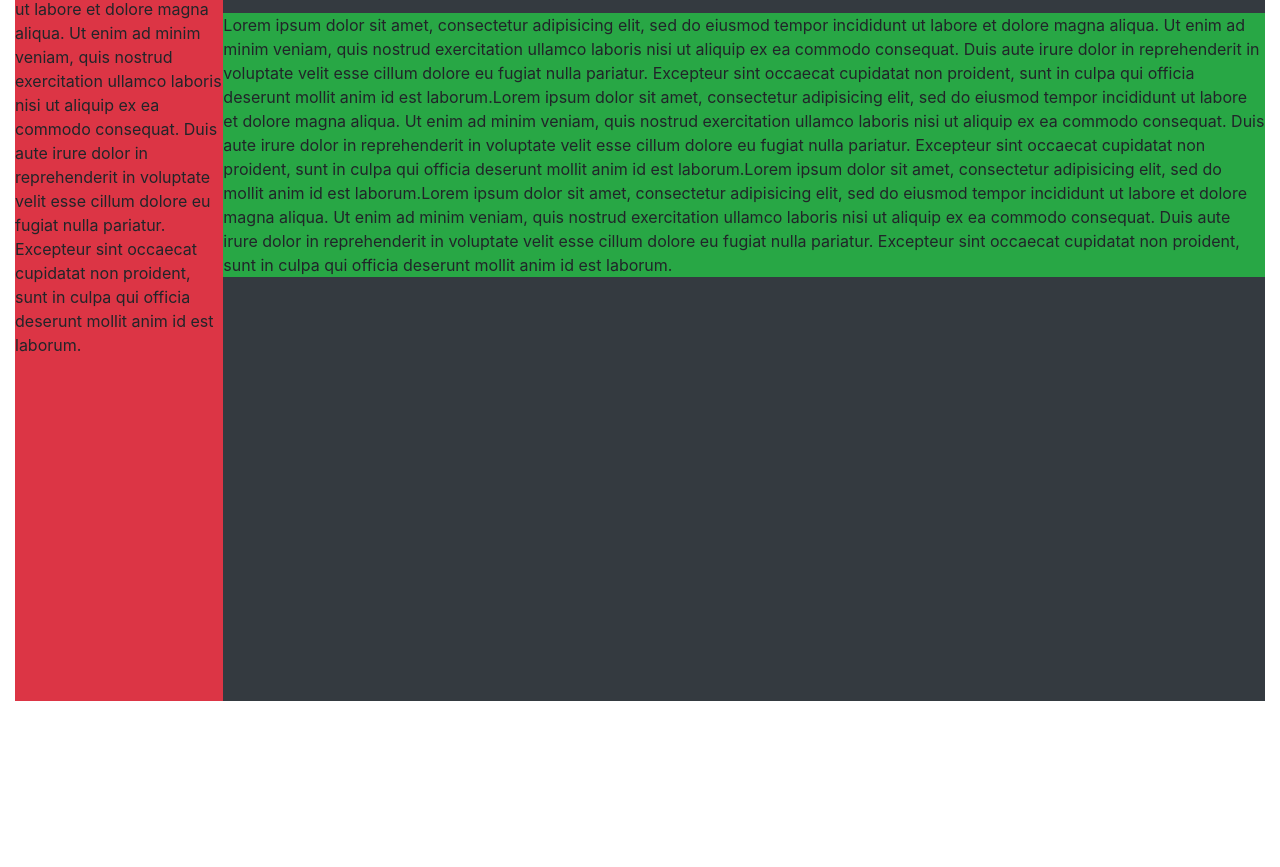
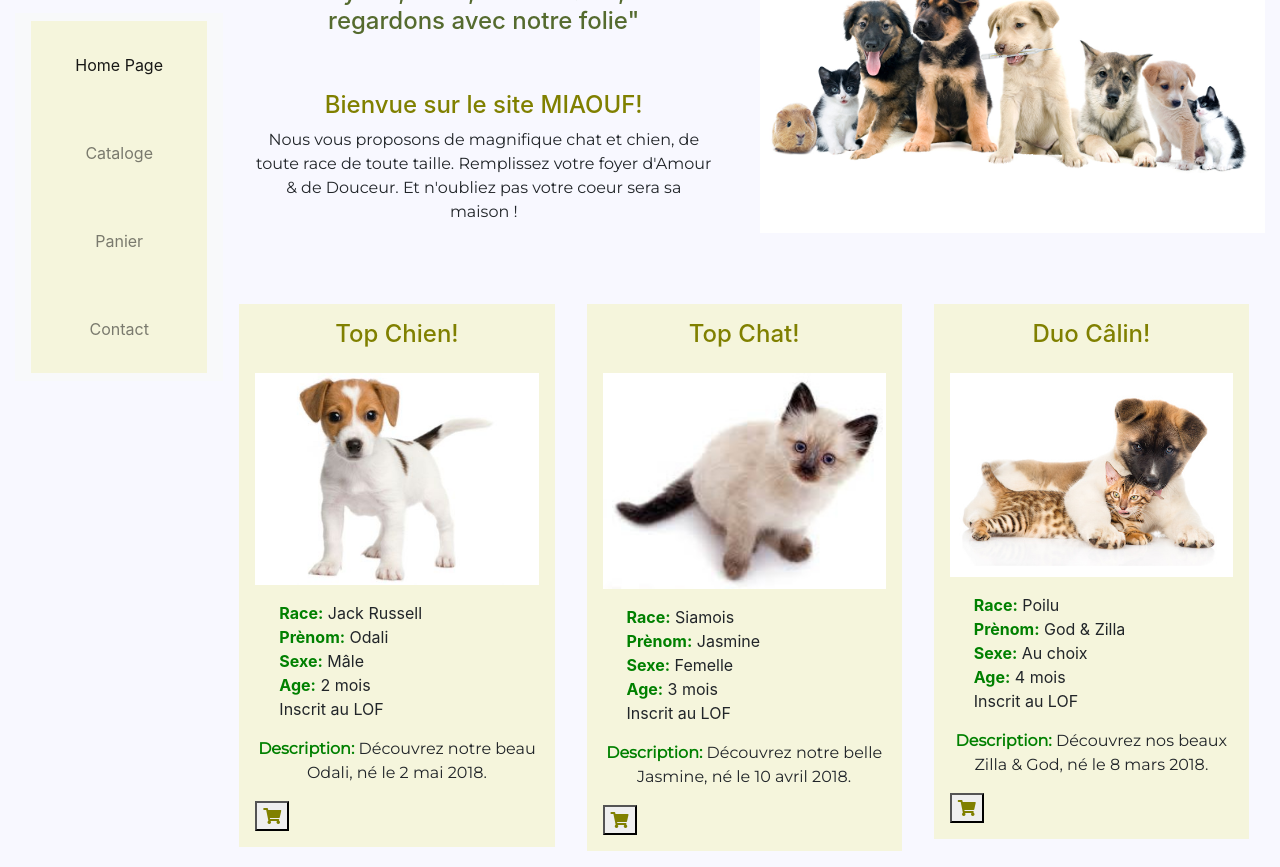
Before and after one commit to Alexia1306/projetBoutique, a website: page index.html in a window 1280 px wide. Shown: the part 99-966 px from the top of the page. Before the commit the page ends 800 px from the top, so only its background shows below. Drawn offline with nearby package versions, Linux system fonts and the light colour scheme.

Commit message:
home page html terminé et css general terminé

```diff
--- a/index.html
+++ b/index.html
@@ -3,6 +3,8 @@
 
 <head>
     <meta charset="utf-8">
+    <link rel="stylesheet" href="https://use.fontawesome.com/releases/v5.1.0/css/all.css" integrity="sha384-lKuwvrZot6UHsBSfcMvOkWwlCMgc0TaWr+30HWe3a4ltaBwTZhyTEggF5tJv8tbt" crossorigin="anonymous">
+    <link href="https://fonts.googleapis.com/css?family=Montserrat" rel="stylesheet">
     <link rel="stylesheet" href="node_modules/bootstrap/dist/css/bootstrap.min.css">
     <link rel="stylesheet" href="style.css">
     <title></title>
@@ -13,13 +15,95 @@
     <div class="container-fluid">
 
         <div class="row no-gutters h-100">
-        <div class="col-12 col-xl-2 bg-danger">
-            <p>Lorem ipsum dolor sit amet, consectetur adipisicing elit, sed do eiusmod tempor incididunt ut labore et dolore magna aliqua. Ut enim ad minim veniam, quis nostrud exercitation ullamco laboris nisi ut aliquip ex ea commodo consequat. Duis aute irure dolor in reprehenderit in voluptate velit esse cillum dolore eu fugiat nulla pariatur. Excepteur sint occaecat cupidatat non proident, sunt in culpa qui officia deserunt mollit anim id est laborum.</p>
+            <div class="col-12 col-lg-2">
+                <div class="row no-gutters">
+                    <div class="col-4 col-md-12 order-md-last">
+                        <nav class="navbar navbar-expand-md navbar-light bg-light">
+                            <button class="navbar-toggler" type="button" data-toggle="collapse" data-target="#navbarNavAltMarkup" aria-controls="navbarNavAltMarkup" aria-expanded="false" aria-label="Toggle navigation"><span class="navbar-toggler-icon"></span></button>
+                            <div class="collapse navbar-collapse" id="navbarNavAltMarkup">
+                                <div class="navbar-nav flex-lg-column">
+                                    <a class="nav-item nav-link active" href="#">Home Page <span class="sr-only">(current)</span></a>
+                                    <a class="nav-item nav-link" href="#">Cataloge</a>
+                                    <a class="nav-item nav-link" href="#">Panier</a>
+                                    <a class="nav-item nav-link" href="#">Contact</a>
                                 </div>
-        <div class="col-12 col-xl-10 bg-dark">
-            <p>Lorem ipsum dolor sit amet, consectetur adipisicing elit, sed do eiusmod tempor incididunt ut labore et dolore magna aliqua. Ut enim ad minim veniam, quis nostrud exercitation ullamco laboris nisi ut aliquip ex ea commodo consequat. Duis aute irure dolor in reprehenderit in voluptate velit esse cillum dolore eu fugiat nulla pariatur. Excepteur sint occaecat cupidatat non proident, sunt in culpa qui officia deserunt mollit anim id est laborum.</p>
+                            </div>
+                        </nav>
+                    </div>
+                    <div class="col-8 col-md-12">
+                        <h1>MIAOUF</h1>
+                    </div>
+                </div>
+            </div>
+            <div class="col-12 col-xl-10">
+                <main>
+                    <section id="principal">
+                        <div class="row no-gutters">
+                            <div class="col-lg-6">
+                                <h2>"Les animaux ne regardent qu'avec leurs yeux, nous, les humains, nous regardons avec notre folie"</h2>
+                                <h3>Bienvue sur le site MIAOUF!</h3>
+                                <p>Nous vous proposons de magnifique chat et chien, de toute race de toute taille. Remplissez votre foyer d'Amour & de Douceur. Et n'oubliez pas votre coeur sera sa maison !</p>
+                            </div>
+                            <div class="col-lg-6">
+                                <img src="img/chienChat.jpg" alt="chien&chat">
 
-            <p class="bg-success">Lorem ipsum dolor sit amet, consectetur adipisicing elit, sed do eiusmod tempor incididunt ut labore et dolore magna aliqua. Ut enim ad minim veniam, quis nostrud exercitation ullamco laboris nisi ut aliquip ex ea commodo consequat. Duis aute irure dolor in reprehenderit in voluptate velit esse cillum dolore eu fugiat nulla pariatur. Excepteur sint occaecat cupidatat non proident, sunt in culpa qui officia deserunt mollit anim id est laborum.Lorem ipsum dolor sit amet, consectetur adipisicing elit, sed do eiusmod tempor incididunt ut labore et dolore magna aliqua. Ut enim ad minim veniam, quis nostrud exercitation ullamco laboris nisi ut aliquip ex ea commodo consequat. Duis aute irure dolor in reprehenderit in voluptate velit esse cillum dolore eu fugiat nulla pariatur. Excepteur sint occaecat cupidatat non proident, sunt in culpa qui officia deserunt mollit anim id est laborum.Lorem ipsum dolor sit amet, consectetur adipisicing elit, sed do  mollit anim id est laborum.Lorem ipsum dolor sit amet, consectetur adipisicing elit, sed do eiusmod tempor incididunt ut labore et dolore magna aliqua. Ut enim ad minim veniam, quis nostrud exercitation ullamco laboris nisi ut aliquip ex ea commodo consequat. Duis aute irure dolor in reprehenderit in voluptate velit esse cillum dolore eu fugiat nulla pariatur. Excepteur sint occaecat cupidatat non proident, sunt in culpa qui officia deserunt mollit anim id est laborum.</p>
+                            </div>
+                        </div>
+                    </section>
+                    <div class="row no-gutters">
+                        <div class="col-lg-4">
+                            <article class="article">
+                                <h3>Top Chien!</h3>
+                                <img src="img/chien1.jpg" alt="Chien">
+                                <ul>
+                                    <li><span>Race:</span> Jack Russell</li>
+                                    <li><span>Prènom:</span> Odali</li>
+                                    <li><span>Sexe:</span> Mâle</li>
+                                    <li><span>Age:</span> 2 mois</li>
+                                    <li>Inscrit au LOF</li>
+                                </ul>
+                                <p><span>Description:</span> Découvrez notre beau Odali, né le 2 mai 2018.</p>
+
+
+                                <button type="button" name="button"><i class="fas fa-shopping-cart"></i></button>
+                            </article>
+                        </div>
+                        <div class="col-lg-4">
+                            <article class="article">
+                                <h3>Top Chat!</h3>
+                                <img src="img/chat1.jpeg" alt="Chat">
+                                <ul>
+                                    <li><span>Race:</span> Siamois</li>
+                                    <li><span>Prènom:</span> Jasmine</li>
+                                    <li><span>Sexe:</span> Femelle</li>
+                                    <li><span>Age:</span> 3 mois</li>
+                                    <li>Inscrit au LOF</li>
+                                </ul>
+                                <p><span>Description:</span> Découvrez notre belle Jasmine, né le 10 avril 2018.</p>
+
+
+                                <button type="button" name="button"><i class="fas fa-shopping-cart"></i></button>
+                            </article>
+                        </div>
+                        <div class="col-lg-4">
+                            <article class="article">
+                                <h3>Duo Câlin!</h3>
+                                <img src="img/chat&chien.jpg" alt="Chat&Chien">
+                                <ul>
+                                    <li><span>Race:</span> Poilu</li>
+                                    <li><span>Prènom:</span> God & Zilla</li>
+                                    <li><span>Sexe:</span> Au choix</li>
+                                    <li><span>Age:</span> 4 mois</li>
+                                    <li>Inscrit au LOF</li>
+                                </ul>
+                                <p><span>Description:</span> Découvrez nos beaux Zilla & God, né le 8 mars 2018.</p>
+
+
+                                <button type="button" name="button"><i class="fas fa-shopping-cart"></i></button>
+                            </article>
+                        </div>
+                    </div>
+                </main>
             </div>
 
         </div>
@@ -28,6 +112,7 @@
     </div>
 
     <script src="node_modules/jquery/dist/jquery.min.js" charset="utf-8"></script>
+    <script src="node_modules/bootstrap/dist/js/bootstrap.min.js"></script>
     <script src="script.js" charset="utf-8"></script>
 </body>
 
--- a/style.css
+++ b/style.css
@@ -1,6 +1,79 @@
 body, html {
     height: 100%;
+    background-color: #f8f8ff;
 }
 .container-fluid{
     height: 100%;
 }
+.navbar-nav{
+background-color: #f5f5dc;
+width: 100%;
+height: 100%;
+text-align: center;
+}
+.navbar-nav a{
+    padding: 2rem;
+}
+#principal {
+    margin:1rem 0 3rem 0;
+}
+#principal img{
+    padding-left: 1rem;
+    width: 100%;
+    float: right;
+}
+h1{
+    width: 100%;
+    text-align: center;
+    margin: 2rem 0;
+}
+
+h2 {
+    font-size: 1.5rem;
+    color: #556b2f;
+    padding: 2rem;
+    text-align: center;
+}
+
+p {
+    text-align: center;
+    padding: 0 2rem;
+    font-family: 'Montserrat', sans-serif;
+}
+
+h3 {
+    font-size: 1.5rem;
+    text-align: center;
+    padding-top: 1rem;
+    color: #808000;
+
+}
+
+.article  {
+
+    background-color: #f5f5dc;
+    margin: 1rem
+
+}
+.article p {
+    padding: 0 1rem;
+}
+.article img {
+    width: 100%;
+    padding: 1rem;
+
+}
+
+li {
+    list-style-type: none;
+
+}
+span {
+    font-weight: bold;
+    color: #008000;
+}
+
+.article button {
+    margin: 0 0 1rem 1rem;
+    color: #808000;
+}
```
Also changed, not shown: img/chat&chien.jpg (added), img/chat1.jpeg (added), img/chien1.jpg (added), img/chienChat.jpg (added). Lines whose indentation alone changed are shown as unchanged.
